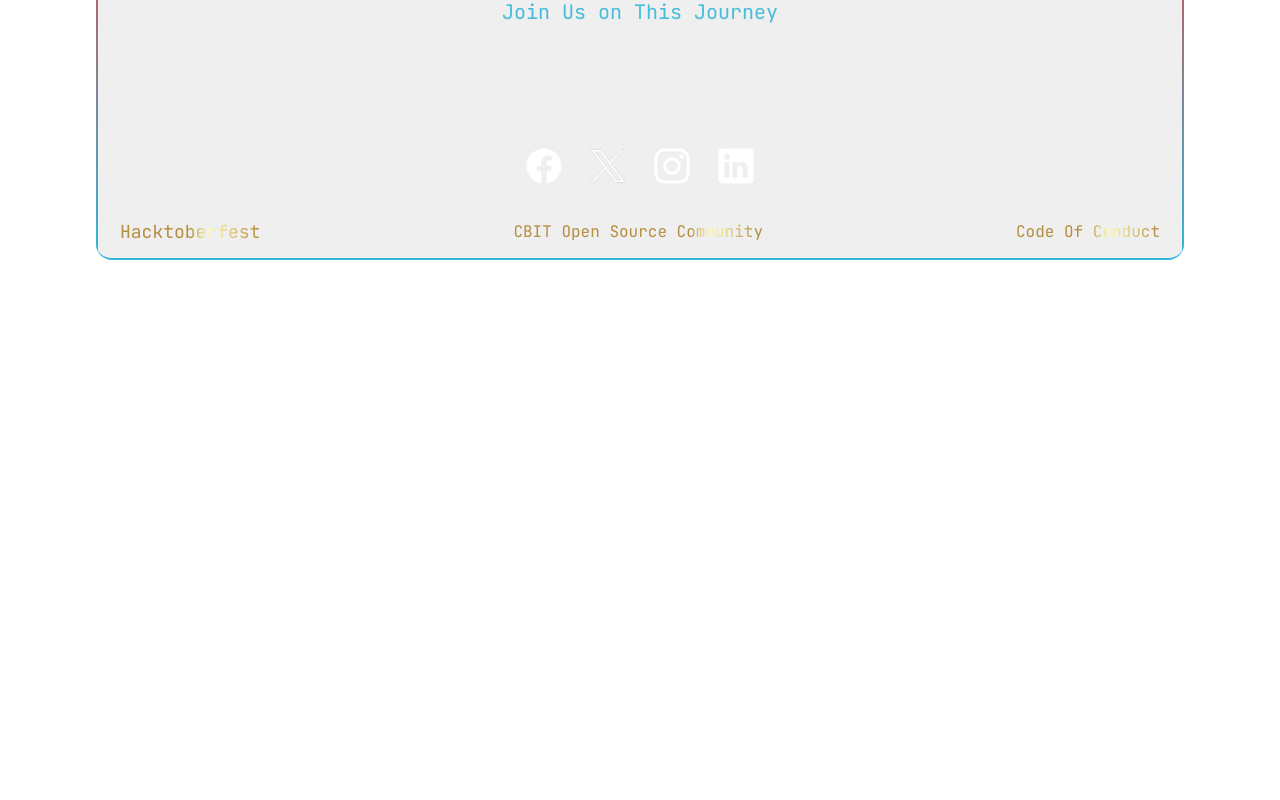
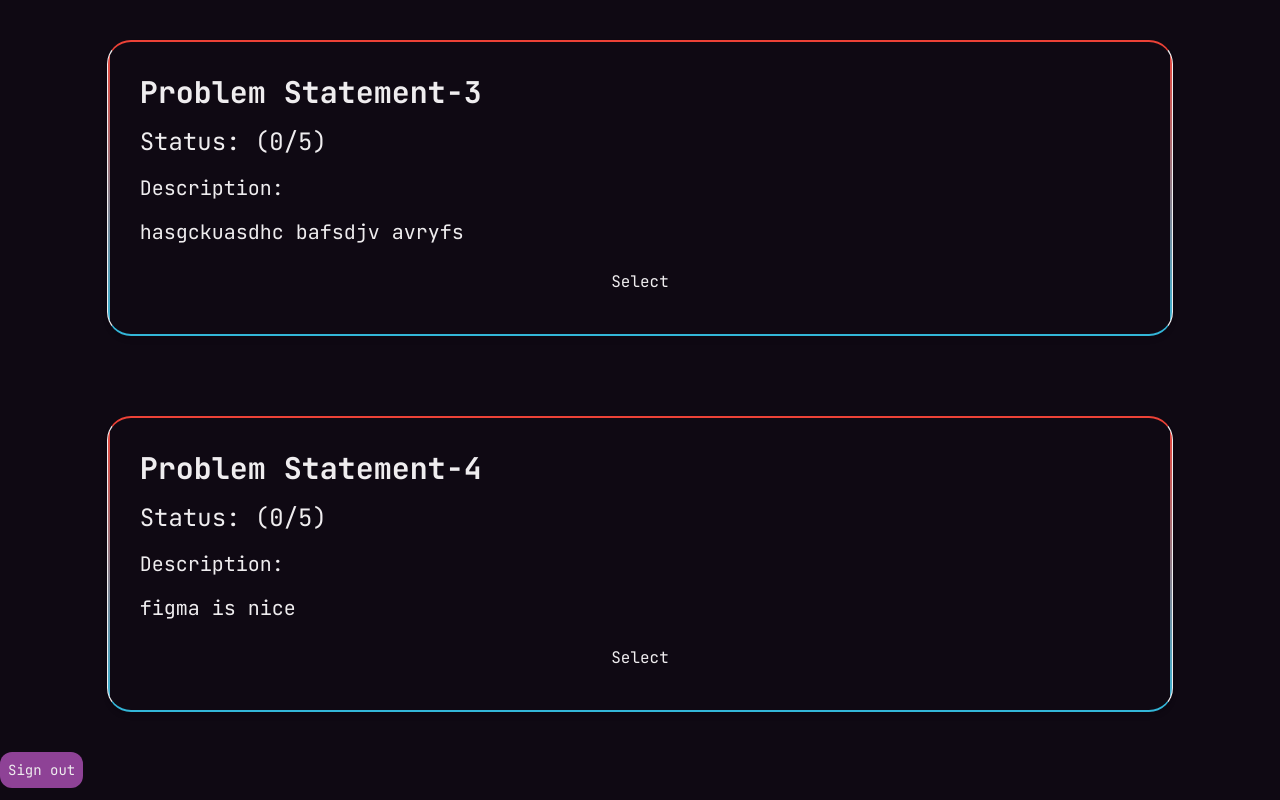
Before and after one commit to pupperemeritus/hacktoberfest-2023, a Next.js app: page /statements in a window 1280 px wide. Before the commit this address had no page. Shown: the part 1100-1900 px from the top of the page. Before the commit the page ends 1424 px from the top, so only its background shows below. Built offline with nearby package versions, Linux system fonts and the light colour scheme.

Commit message:
login redirection and stuff

```diff
--- a/app/login/page.jsx
+++ b/app/login/page.jsx
@@ -1,14 +1,13 @@
 "use client";
 import Hero from "@/components/Hero";
 import Login from "@/components/Login";
-import { useRouter } from 'next/navigation';
-
+import { getSession } from "next-auth/react";
+import { redirect } from "next/navigation";
 export default function LoginPage() {
-    const router = useRouter();
-    return (
-        <main className="flex min-h-screen flex-col items-center justify-between spacer layer1">
-            <Hero showRegButton={false} />
-            <Login router={router} />
-        </main>
-    );
+  return (
+    <main className="flex min-h-screen flex-col items-center justify-between spacer layer1">
+      <Hero showRegButton={false} />
+      <Login />
+    </main>
+  );
 }
--- a/app/statements/Card.jsx
+++ /dev/null
@@ -1,66 +0,0 @@
-'use client'
-import React, { useState } from "react";
-
-const Card= (p) => {
-    const [statusCount, setStatusCount] = useState(0);
-    const [showPopup, setShowPopup] = useState(false);
-
-    const incrementStatusCount = () => {
-        setStatusCount(statusCount + 1);
-    };
-    const openPopup = () => {
-        setShowPopup(true);
-    };
-
-    const closePopup = () => {
-    setShowPopup(false);
-    };
-    const isButtonDisabled = statusCount >= 5;
-
-    const strikeThroughStyle = {
-        textDecoration: statusCount >= 5 ? "line-through" : "none",
-
-    };
-
-    return (
-      <div className="min-h gap-2 flex flex-col items-center justify-center bg-slate-900 md:py-10">
-        <div className="outline-border border bg-none p-8 rounded-3xl shadow-md w-5/6">
-          <h1 className="text-2xl text-blue-300 text-left mb-4 text-3xl font-bold justify-center" style={strikeThroughStyle}>{p.ptitle}</h1>
-          <h2 className="text-2xl text-slate-200 text-left mb-4 text-2xl justify-center" >Status: ({statusCount}/5)</h2>
-          <h2 className="text-2xl text-gray-200 text-left mb-4 text-xl justify-center">{p.descTitle}</h2>
-          <h3 className="text-2xl text-slate-200 text-left mb-4 text-xl justify-center">{p.content}</h3>
-          <div className="flex justify-center">
-            <button
-              type="submit"
-              className={`bg-blue-400 text-white py-2 px-4 rounded hover:bg-blue-600 ${
-                isButtonDisabled ? "cursor-not-allowed" : ""
-              }`}
-              onClick={() => {
-                incrementStatusCount();
-                openPopup();
-              }}
-              disabled={isButtonDisabled}
-            >
-              Select
-            </button>
-          </div>
-        </div>
-        {showPopup && (
-        <div className="fixed inset-0 flex items-center justify-center z-50">
-          <div className="bg-white p-4 rounded-lg shadow-lg">
-            <h2 className="text-2xl font-semibold text-black mb-2">Confirmation</h2>
-            <p className="text-black">Successfully selected the {mentor.ptitle}</p>
-            <button
-              className="flex justify-center bg-blue-400 text-white py-2 px-4 rounded hover:bg-blue-600 mt-4"
-              onClick={closePopup}
-            >
-              Close
-            </button>
-          </div>
-        </div>
-      )}
-      </div>
-    );
-  };
-
-export default Card;
--- a/app/statements/Page.jsx
+++ /dev/null
@@ -1,11 +0,0 @@
-// pages/login.tsx
-import React from "react";
-import Ps from "@/components/Ps"
-
-const Page= () => {
-  return (
-    <Ps/>
-  );
-};
-
-export default Page;
--- a/app/statements/Ps.jsx
+++ /dev/null
@@ -1,39 +0,0 @@
-import React from "react";
-import Card from "./Card";
-
-const ps = [
-  {
-    ptitle: "Healthcare Practice Management System.",
-    descTitle: "Description:",
-    content: "Create a mobile app or web app that facilitates user registration and login, enabling users to access and manage their profiles. It offers features such as appointment scheduling, secure file uploads and viewing, comprehensive treatment planning, cost estimation, and seamless billing generation for efficient healthcare practice management vscxkasdxy EADSXHWEF DILC HAKYU FGDCLAHWFDCGAUWIEFGYWEFJLHAEKYUSDFHCIO;AWEGF TGUILdxyufgacluig",
-  },
-  {
-    ptitle: "Hostel Management System",
-    descTitle: "Description:",
-    content: "Develop an adaptive SQL injection prevention system for web applications that effectively detects and blocks injection attempts, minimizes false positives/negatives, integrates seamlessly with diverse tech stacks, ensures compliance, and offers performance optimization while being developer-friendly and cost-effective.",
-  },
-  {
-    ptitle: "Problem Statement-3",
-    descTitle: "Description:",
-    content: "hasgckuasdhc bafsdjv avryfs",
-  },
-  {
-    ptitle: "Problem Statement-4",
-    descTitle: "Description:",
-    content: "figma is nice",
-  },
-];
-
-function Mentors() {
-  return (
-    <>
-      {ps.map((p, i) => (
-        <div key={i} className="flex gap-2 flex-col">
-          <Card {...p} />
-        </div>
-      ))}
-    </>
-  );
-}
-
-export default Mentors;
--- /dev/null
+++ b/app/statements/page.jsx
@@ -0,0 +1,11 @@
+// pages/login.tsx
+"use client";
+import { useEffect } from "react";
+import Ps from "@/components/Ps";
+import { getSession } from "next-auth/react";
+import { redirect } from "next/navigation";
+const Page = () => {
+  return <Ps />;
+};
+
+export default Page;
--- a/components/Login.jsx
+++ b/components/Login.jsx
@@ -4,7 +4,7 @@ import { EyeIcon, EyeSlashIcon } from "@heroicons/react/24/solid";
 import { signIn } from "next-auth/react";
 import { signOut } from "next-auth/react";
 
-function Login({ router }) {
+function Login() {
   const [email, setEmail] = useState("");
   const [password, setPassword] = useState("");
   const [error, setError] = useState(null);
@@ -20,22 +20,13 @@ function Login({ router }) {
     setError(null); // Reset any previous errors
     setIsLoading(true); // Show loading indicator
 
-    signIn("credentials", {
+    const user = await signIn("credentials", {
       email,
       password,
       redirect: true,
-      callbackUrl: "/register",
+      callbackUrl: "/statements",
     });
     setIsLoading(false); // Hide loading indicator
-
-    if (error) {
-      setError(error.message); // Set the error message if there's an error
-      console.error("Login error:", error.message);
-    } else {
-      console.log("Logged in successfully:", user);
-      // Redirect or perform any other actions after successful login
-      router.push("/statements");
-    }
   };
 
   return (
@@ -63,8 +54,7 @@ function Login({ router }) {
             <button
               type="button"
               className="text-xl duration-300 border rounded-lg cursor-pointer bg-bblue-200 text-void border-bgold-200 hover:bg-bblue-300"
-              onClick={() => setIsPasswordVisible(!isPasswordVisible)}
-            >
+              onClick={() => setIsPasswordVisible(!isPasswordVisible)}>
               {isPasswordVisible ? (
                 <EyeIcon className="w-10 h-10 text-gray-500" />
               ) : (
@@ -77,15 +67,13 @@ function Login({ router }) {
           <button
             type="button"
             className="px-4 py-2 text-xl duration-300 border rounded-lg cursor-pointer bg-bblue-200 text-void border-bgold-200 hover:bg-bblue-300"
-            onClick={handleLogin}
-          >
+            onClick={handleLogin}>
             Login
           </button>
           <button
             type="button"
             className="text-sm bg-[#8e4296] text-white p-2 rounded-xl"
-            onClick={() => signOut()}
-          >
+            onClick={() => signOut()}>
             Sign out
           </button>
         </div>
--- /dev/null
+++ b/components/Ps.jsx
@@ -0,0 +1,52 @@
+import React from "react";
+import Card from "./StatementsCard";
+import { signOut } from "next-auth/react";
+
+const ps = [
+  {
+    ptitle: "Healthcare Practice Management System.",
+    descTitle: "Description:",
+    content:
+      "Create a mobile app or web app that facilitates user registration and login, enabling users to access and manage their profiles. It offers features such as appointment scheduling, secure file uploads and viewing, comprehensive treatment planning, cost estimation, and seamless billing generation for efficient healthcare practice management vscxkasdxy EADSXHWEF DILC HAKYU FGDCLAHWFDCGAUWIEFGYWEFJLHAEKYUSDFHCIO;AWEGF TGUILdxyufgacluig",
+  },
+  {
+    ptitle: "Hostel Management System",
+    descTitle: "Description:",
+    content:
+      "Develop an adaptive SQL injection prevention system for web applications that effectively detects and blocks injection attempts, minimizes false positives/negatives, integrates seamlessly with diverse tech stacks, ensures compliance, and offers performance optimization while being developer-friendly and cost-effective.",
+  },
+  {
+    ptitle: "Problem Statement-3",
+    descTitle: "Description:",
+    content: "hasgckuasdhc bafsdjv avryfs",
+  },
+  {
+    ptitle: "Problem Statement-4",
+    descTitle: "Description:",
+    content: "figma is nice",
+  },
+];
+
+function ProblemStatements() {
+  return (
+    <>
+      {ps.map((p, i) => (
+        <div
+          key={i}
+          className="flex gap-2 flex-col">
+          <Card {...p} />
+        </div>
+      ))}
+      <button
+        type="button"
+        className="text-sm bg-[#8e4296] text-white p-2 rounded-xl"
+        onClick={async () =>
+          await signOut({ callbackUrl: `${window.location.origin}` })
+        }>
+        Sign out
+      </button>
+    </>
+  );
+}
+
+export default ProblemStatements;
--- /dev/null
+++ b/components/StatementsCard.jsx
@@ -0,0 +1,77 @@
+"use client";
+import React, { useState } from "react";
+
+const Card = (p) => {
+  const [statusCount, setStatusCount] = useState(0);
+  const [showPopup, setShowPopup] = useState(false);
+
+  const incrementStatusCount = () => {
+    setStatusCount(statusCount + 1);
+  };
+  const openPopup = () => {
+    setShowPopup(true);
+  };
+
+  const closePopup = () => {
+    setShowPopup(false);
+  };
+  const isButtonDisabled = statusCount >= 5;
+
+  const strikeThroughStyle = {
+    textDecoration: statusCount >= 5 ? "line-through" : "none",
+  };
+
+  return (
+    <div className="min-h gap-2 flex flex-col items-center justify-center bg-slate-900 md:py-10">
+      <div className="outline-border border bg-none p-8 rounded-3xl shadow-md w-5/6">
+        <h1
+          className="text-2xl text-blue-300 text-left mb-4 text-3xl font-bold justify-center"
+          style={strikeThroughStyle}>
+          {p.ptitle}
+        </h1>
+        <h2 className="text-2xl text-slate-200 text-left mb-4 text-2xl justify-center">
+          Status: ({statusCount}/5)
+        </h2>
+        <h2 className="text-2xl text-gray-200 text-left mb-4 text-xl justify-center">
+          {p.descTitle}
+        </h2>
+        <h3 className="text-2xl text-slate-200 text-left mb-4 text-xl justify-center">
+          {p.content}
+        </h3>
+        <div className="flex justify-center">
+          <button
+            type="submit"
+            className={`bg-blue-400 text-white py-2 px-4 rounded hover:bg-blue-600 ${
+              isButtonDisabled ? "cursor-not-allowed" : ""
+            }`}
+            onClick={() => {
+              incrementStatusCount();
+              openPopup();
+            }}
+            disabled={isButtonDisabled}>
+            Select
+          </button>
+        </div>
+      </div>
+      {showPopup && (
+        <div className="fixed inset-0 flex items-center justify-center z-50">
+          <div className="bg-white p-4 rounded-lg shadow-lg">
+            <h2 className="text-2xl font-semibold text-black mb-2">
+              Confirmation
+            </h2>
+            <p className="text-black">
+              Successfully selected the {mentor.ptitle}
+            </p>
+            <button
+              className="flex justify-center bg-blue-400 text-white py-2 px-4 rounded hover:bg-blue-600 mt-4"
+              onClick={closePopup}>
+              Close
+            </button>
+          </div>
+        </div>
+      )}
+    </div>
+  );
+};
+
+export default Card;
```
